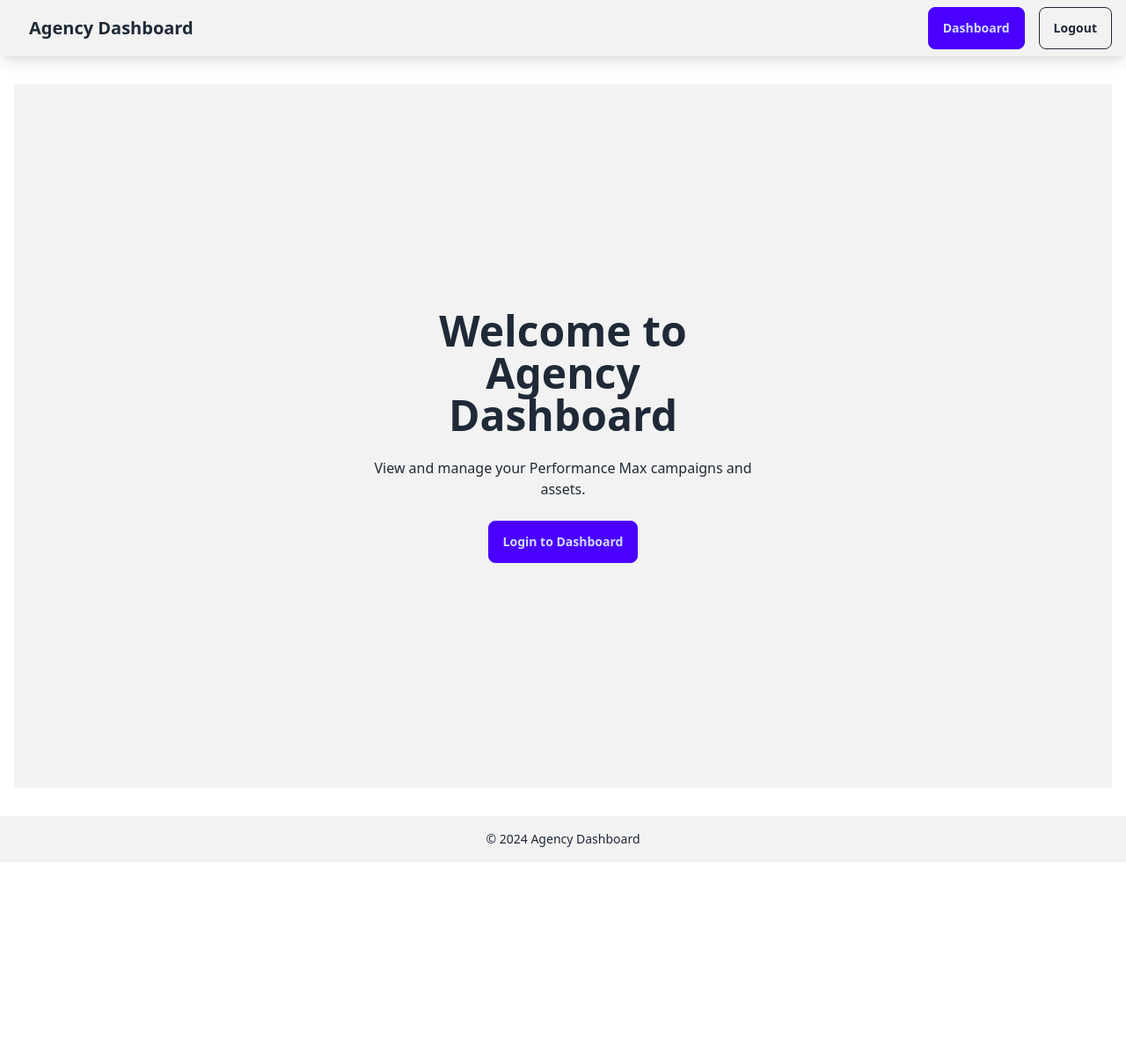
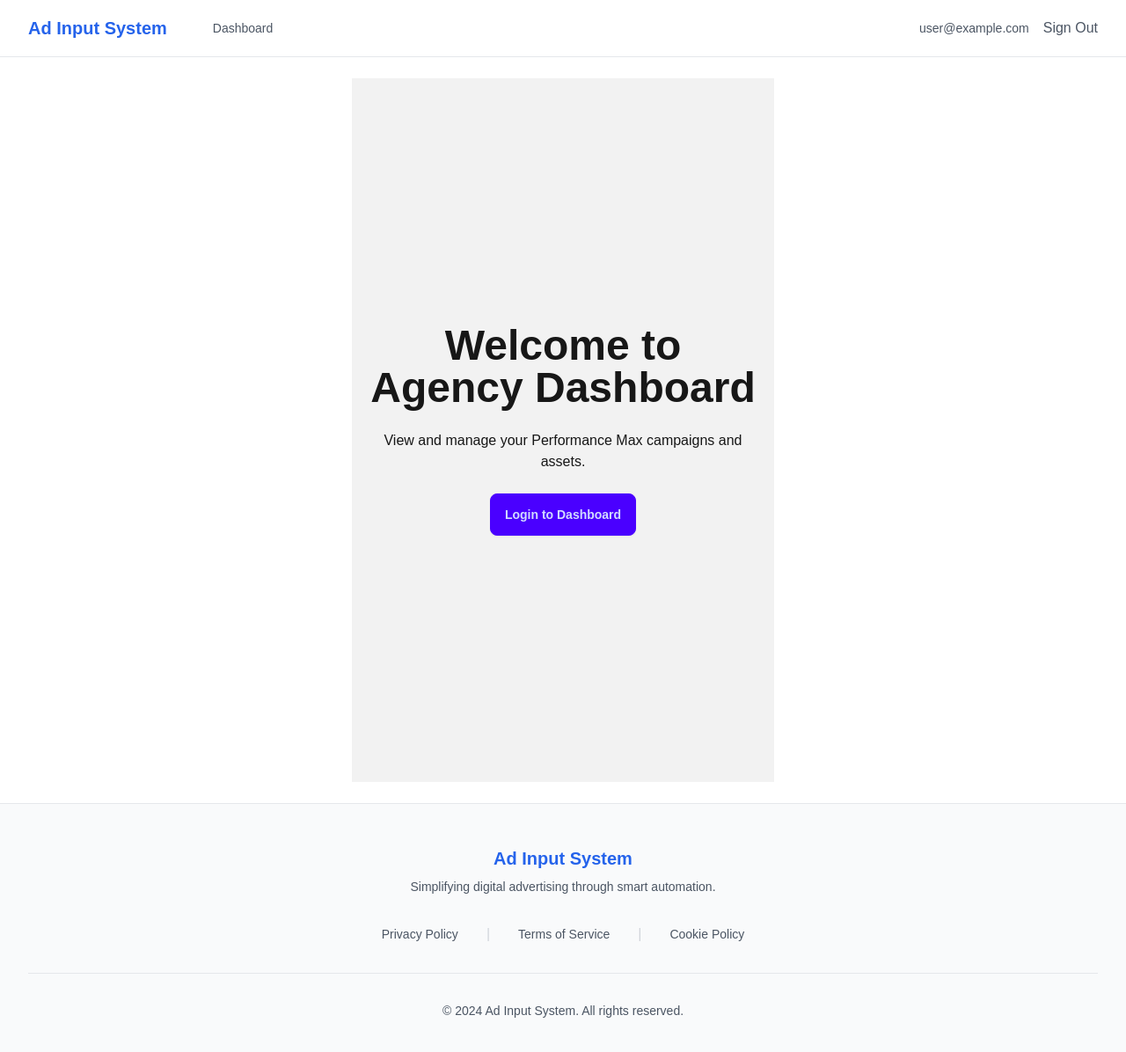
Before and after one commit to digitribesthlm/agency-dashboard, a Next.js app: page / in a window 1280 px wide. Shown: the top 1196 px of the page at 88% size. Before the commit the page ends 980 px from the top, so only its background shows below. Built offline with nearby package versions, Linux system fonts and the light colour scheme; no server answers; sample sign-in values are in the browser's storage.

Commit message:
Meny and footer

```diff
--- a/components/Layout.js
+++ b/components/Layout.js
@@ -3,63 +3,128 @@ import Link from 'next/link';
 import { useRouter } from 'next/router';
 import { useSession, signOut } from 'next-auth/react';
 
-const Layout = ({ children }) => {
+export default function Layout({ children }) {
+  const { data: session } = useSession();
   const router = useRouter();
-  const { data: session, status } = useSession();
-
-  const handleLogout = async () => {
-    await signOut({ redirect: false });
-    router.push('/login');
-  };
+  const brandName = process.env.NEXT_PUBLIC_BRAND_NAME || 'Ad Input System';
 
   return (
-    <div className="flex flex-col min-h-screen">
-      <nav className="bg-base-200 shadow-lg">
-        <div className="navbar max-w-7xl mx-auto px-4">
-          <div className="flex-1">
-            <Link href="/" className="btn btn-ghost normal-case text-xl">
-              Agency Dashboard
+    <div className="min-h-screen bg-white flex flex-col">
+      {/* Navigation */}
+      <nav className="border-b">
+        <div className="max-w-7xl mx-auto px-4 sm:px-6 lg:px-8">
+          <div className="flex justify-between items-center h-16">
+            <div className="flex items-center">
+              <Link href="/" className="text-xl font-bold text-blue-600">
+                {brandName}
               </Link>
-          </div>
-          <div className="flex-none gap-4">
-            {status === 'loading' ? (
-              <span className="loading loading-spinner loading-md"></span>
-            ) : status === 'authenticated' ? (
+              {session && (
+                <div className="hidden md:block">
+                  <div className="ml-10 flex items-baseline space-x-4">
+                    {session.user.role === 'admin' ? (
                       <>
-                {router.pathname !== '/client/dashboard' && (
-                  <Link href="/client/dashboard" className="btn btn-primary">
+                        <Link
+                          href="/admin/dashboard"
+                          className={`px-3 py-2 text-sm font-medium ${
+                            router.pathname === '/admin/dashboard'
+                              ? 'text-blue-600'
+                              : 'text-gray-600 hover:text-blue-600'
+                          }`}
+                        >
+                          Dashboard
+                        </Link>
+                        <Link
+                          href="/admin/clients"
+                          className={`px-3 py-2 text-sm font-medium ${
+                            router.pathname === '/admin/clients'
+                              ? 'text-blue-600'
+                              : 'text-gray-600 hover:text-blue-600'
+                          }`}
+                        >
+                          Clients
+                        </Link>
+                      </>
+                    ) : (
+                      <Link
+                        href="/client/dashboard"
+                        className={`px-3 py-2 text-sm font-medium ${
+                          router.pathname === '/client/dashboard'
+                            ? 'text-blue-600'
+                            : 'text-gray-600 hover:text-blue-600'
+                        }`}
+                      >
                         Dashboard
                       </Link>
                     )}
+                  </div>
+                </div>
+              )}
+            </div>
+
+            <div className="hidden md:block">
+              <div className="ml-4 flex items-center md:ml-6">
+                {session ? (
+                  <div className="flex items-center gap-4">
+                    <span className="text-gray-600 text-sm">
+                      {session.user.email}
+                    </span>
                     <button
-                  onClick={handleLogout}
-                  className="btn btn-outline"
+                      onClick={() => signOut()}
+                      className="text-gray-600 hover:text-blue-600 font-medium"
                     >
-                  Logout
+                      Sign Out
                     </button>
-              </>
+                  </div>
                 ) : (
-              router.pathname !== '/login' && (
-                <Link href="/login" className="btn btn-primary">
-                  Login
+                  <Link
+                    href="/login"
+                    className="text-gray-600 hover:text-blue-600 font-medium"
+                  >
+                    Sign In
                   </Link>
-              )
                 )}
+              </div>
+            </div>
           </div>
         </div>
       </nav>
 
-      <main className="flex-1 container mx-auto px-4 py-8">
+      {/* Main Content */}
+      <main className="max-w-7xl mx-auto py-6 px-4 sm:px-6 lg:px-8">
         {children}
       </main>
 
-      <footer className="footer footer-center p-4 bg-base-200 text-base-content">
-        <div>
-          <p>© 2024 Agency Dashboard</p>
+      {/* Footer */}
+      <footer className="bg-gray-50 border-t mt-auto">
+        <div className="max-w-7xl mx-auto px-4 sm:px-6 lg:px-8 py-12">
+          <div className="flex flex-col items-center space-y-8">
+            <div className="text-center">
+              <span className="text-xl font-bold text-blue-600">{brandName}</span>
+              <p className="text-gray-600 text-sm mt-2">
+                Simplifying digital advertising through smart automation.
+              </p>
+            </div>
+
+            <div className="flex flex-wrap justify-center items-center gap-8">
+              <a href="#" className="text-gray-600 hover:text-blue-600 text-sm">
+                Privacy Policy
+              </a>
+              <span className="text-gray-300">|</span>
+              <a href="#" className="text-gray-600 hover:text-blue-600 text-sm">
+                Terms of Service
+              </a>
+              <span className="text-gray-300">|</span>
+              <a href="#" className="text-gray-600 hover:text-blue-600 text-sm">
+                Cookie Policy
+              </a>
+            </div>
+
+            <div className="text-center text-gray-600 text-sm pt-8 border-t border-gray-200 w-full">
+              © {new Date().getFullYear()} {brandName}. All rights reserved.
+            </div>
+          </div>
         </div>
       </footer>
     </div>
   );
-};
-
-export default Layout;
+}
--- a/pages/admin/dashboard.js
+++ b/pages/admin/dashboard.js
@@ -1,52 +1,126 @@
 import { useEffect, useState } from 'react';
+import { useRouter } from 'next/router';
+import { useSession } from 'next-auth/react';
+import Layout from '../../components/Layout';
 
 export default function AdminDashboard() {
-  const [assets, setAssets] = useState([]);
-  const [performance, setPerformance] = useState([]);
+  const router = useRouter();
+  const { data: session, status } = useSession();
+  const [loading, setLoading] = useState(true);
+  const [clients, setClients] = useState([]);
 
   useEffect(() => {
-    const fetchData = async () => {
-      const assetsResponse = await fetch('/api/assets');
-      const assetsData = await assetsResponse.json();
-      setAssets(assetsData);
+    if (status === 'unauthenticated') {
+      router.push('/login');
+    }
+  }, [status, router]);
 
-      const performanceResponse = await fetch('/api/performance');
-      const performanceData = await performanceResponse.json();
-      setPerformance(performanceData);
+  useEffect(() => {
+    const fetchClients = async () => {
+      if (status === 'authenticated' && session?.user?.role === 'admin') {
+        try {
+          setLoading(true);
+          const res = await fetch('/api/admin/clients');
+          const data = await res.json();
+          if (data.success) {
+            setClients(data.data);
+          }
+        } catch (error) {
+          console.error('Error fetching clients:', error);
+        } finally {
+          setLoading(false);
+        }
+      }
     };
 
-    fetchData();
-  }, []);
+    fetchClients();
+  }, [status, session]);
+
+  if (status === 'loading' || loading) {
+    return (
+      <Layout>
+        <div className="flex items-center justify-center min-h-screen">
+          <div className="loading loading-spinner loading-lg"></div>
+        </div>
+      </Layout>
+    );
+  }
+
+  if (status === 'unauthenticated' || session?.user?.role !== 'admin') {
+    return null; // Will redirect in useEffect
+  }
 
   return (
-    <div>
-      <h1>Admin Dashboard</h1>
-      <h2>Assets</h2>
-      <ul>
-        {assets.map((asset) => (
-          <li key={asset._id}>
-            {asset['Asset Type'] === 'IMAGE' && (
-              <img src={asset['Image URL']} alt={asset['Asset ID']} />
-            )}
-            {asset['Asset Type'] === 'VIDEO' && (
-              <iframe
-                width="560"
-                height="315"
-                src={`https://www.youtube.com/embed/${asset['Video ID']}`}
-                title={asset['Video Title']}
-                frameBorder="0"
-                allowFullScreen
-              ></iframe>
-            )}
-          </li>
-        ))}
-      </ul>
-      <h2>Performance</h2>
-      <ul>
-        {performance.map((perf) => (
-          <li key={perf._id}>{perf['Performance ID']}</li>
-        ))}
-      </ul>
-    </div>
+    <Layout>
+      <div className="p-4 max-w-7xl mx-auto space-y-6">
+        {/* Header */}
+        <div className="flex justify-between items-center">
+          <h1 className="text-3xl font-bold">Client Management</h1>
+          <button className="btn btn-primary">
+            Add New Client
+          </button>
+        </div>
+
+        {/* Client Grid */}
+        <div className="grid grid-cols-1 md:grid-cols-2 lg:grid-cols-3 gap-6">
+          {clients.map((client) => (
+            <div
+              key={client._id}
+              className="card bg-base-100 shadow-xl hover:shadow-2xl transition-all"
+            >
+              <div className="card-body">
+                {/* Client Status */}
+                <div className="absolute top-4 right-4">
+                  <span className={`badge ${
+                    client.status === 'active'
+                      ? 'badge-success'
+                      : 'badge-error'
+                  }`}>
+                    {client.status}
+                  </span>
+                </div>
+
+                {/* Client Info */}
+                <h2 className="card-title text-xl mb-4">{client.name}</h2>
+
+                <div className="space-y-2 text-sm">
+                  <div className="flex items-center gap-2">
+                    <svg className="w-4 h-4 opacity-60" fill="none" viewBox="0 0 24 24" stroke="currentColor">
+                      <path strokeLinecap="round" strokeLinejoin="round" strokeWidth={2} d="M3 8l7.89 5.26a2 2 0 002.22 0L21 8M5 19h14a2 2 0 002-2V7a2 2 0 00-2-2H5a2 2 0 00-2 2v10a2 2 0 002 2z" />
+                    </svg>
+                    {client.email}
+                  </div>
+                  <div className="flex items-center gap-2">
+                    <svg className="w-4 h-4 opacity-60" fill="none" viewBox="0 0 24 24" stroke="currentColor">
+                      <path strokeLinecap="round" strokeLinejoin="round" strokeWidth={2} d="M10 6H5a2 2 0 00-2 2v9a2 2 0 002 2h14a2 2 0 002-2V8a2 2 0 00-2-2h-5m-4 0V5a2 2 0 114 0v1m-4 0a2 2 0 104 0m-5 8a2 2 0 100-4 2 2 0 000 4zm0 0c1.306 0 2.417.835 2.83 2M9 14a3.001 3.001 0 00-2.83 2M15 11h3m-3 4h2" />
+                    </svg>
+                    Account ID: {client['Account ID']}
+                  </div>
+                  <div className="flex items-center gap-2">
+                    <svg className="w-4 h-4 opacity-60" fill="none" viewBox="0 0 24 24" stroke="currentColor">
+                      <path strokeLinecap="round" strokeLinejoin="round" strokeWidth={2} d="M12 8v4l3 3m6-3a9 9 0 11-18 0 9 9 0 0118 0z" />
+                    </svg>
+                    Last Login: {client.last_login ? new Date(client.last_login).toLocaleDateString() : 'Never'}
+                  </div>
+                </div>
+
+                {/* Action Buttons */}
+                <div className="card-actions justify-end mt-6">
+                  <button
+                    className="btn btn-sm btn-outline"
+                    onClick={() => router.push(`/admin/clients/${client._id}`)}
+                  >
+                    View Details
+                  </button>
+                  <button className="btn btn-sm btn-primary">
+                    Manage Access
+                  </button>
+                </div>
+              </div>
+            </div>
+          ))}
+        </div>
+      </div>
+    </Layout>
   );
 }
--- /dev/null
+++ b/pages/api/admin/clients.js
@@ -0,0 +1,29 @@
+import { getSession } from 'next-auth/react';
+import clientPromise from '../../../lib/mongodb';
+
+export default async function handler(req, res) {
+  const session = await getSession({ req });
+
+  if (!session || session.user.role !== 'admin') {
+    return res.status(403).json({ success: false, message: 'Not authorized' });
+  }
+
+  try {
+    const client = await clientPromise;
+    const db = client.db();
+    const users = await db.collection('users')
+      .find({ role: { $ne: 'admin' } })
+      .toArray();
+
+    return res.status(200).json({
+      success: true,
+      data: users
+    });
+  } catch (error) {
+    console.error('Database error:', error);
+    return res.status(500).json({
+      success: false,
+      message: 'Error fetching clients'
+    });
+  }
+}
--- a/styles/globals.css
+++ b/styles/globals.css
@@ -1,3 +1,30 @@
 @tailwind base;
 @tailwind components;
 @tailwind utilities;
+
+:root {
+  --background: #ffffff;
+  --foreground: #171717;
+}
+
+@media (prefers-color-scheme: dark) {
+  :root {
+    --background: #0a0a0a;
+    --foreground: #ededed;
+  }
+}
+
+body {
+  color: var(--foreground);
+  background: var(--background);
+  font-family: Arial, Helvetica, sans-serif;
+  min-height: 100vh;
+  display: flex;
+  flex-direction: column;
+}
+
+@layer utilities {
+  .text-balance {
+    text-wrap: balance;
+  }
+}
```
Lines whose indentation alone changed are shown as unchanged.
